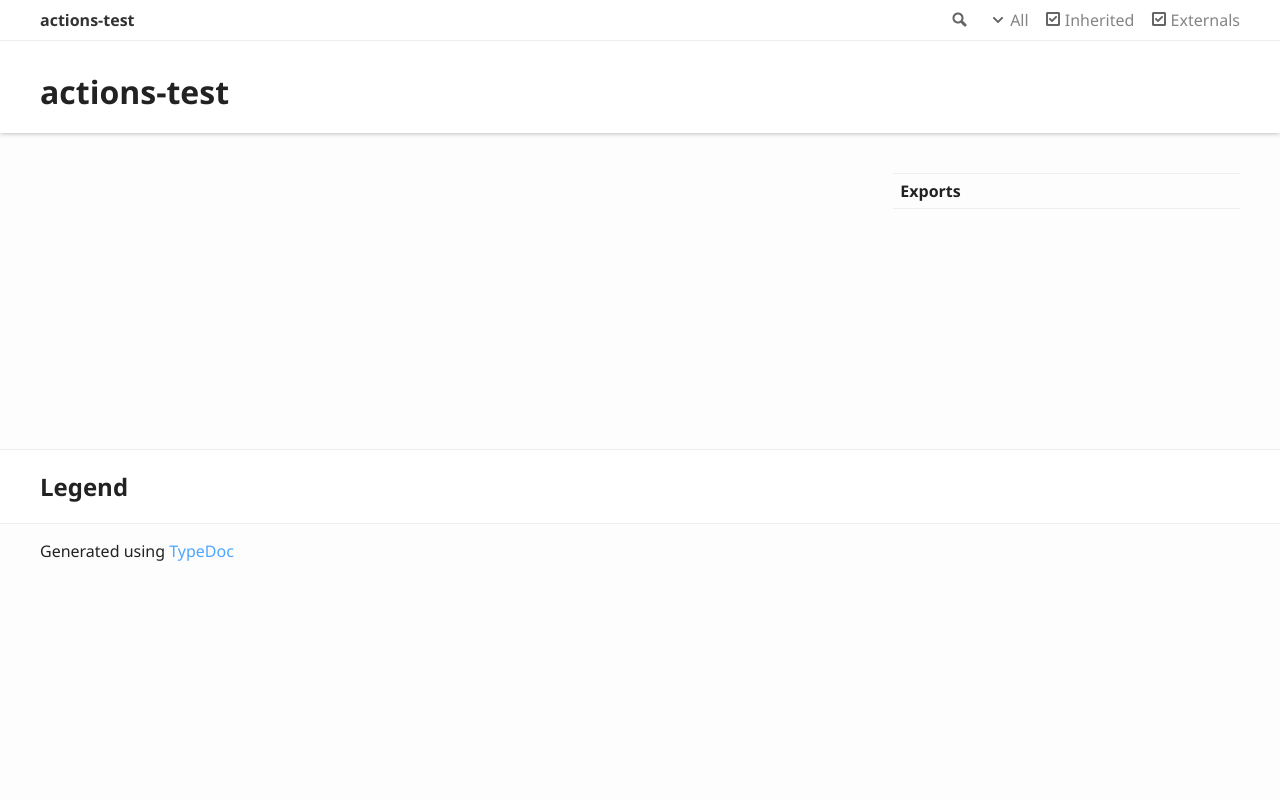
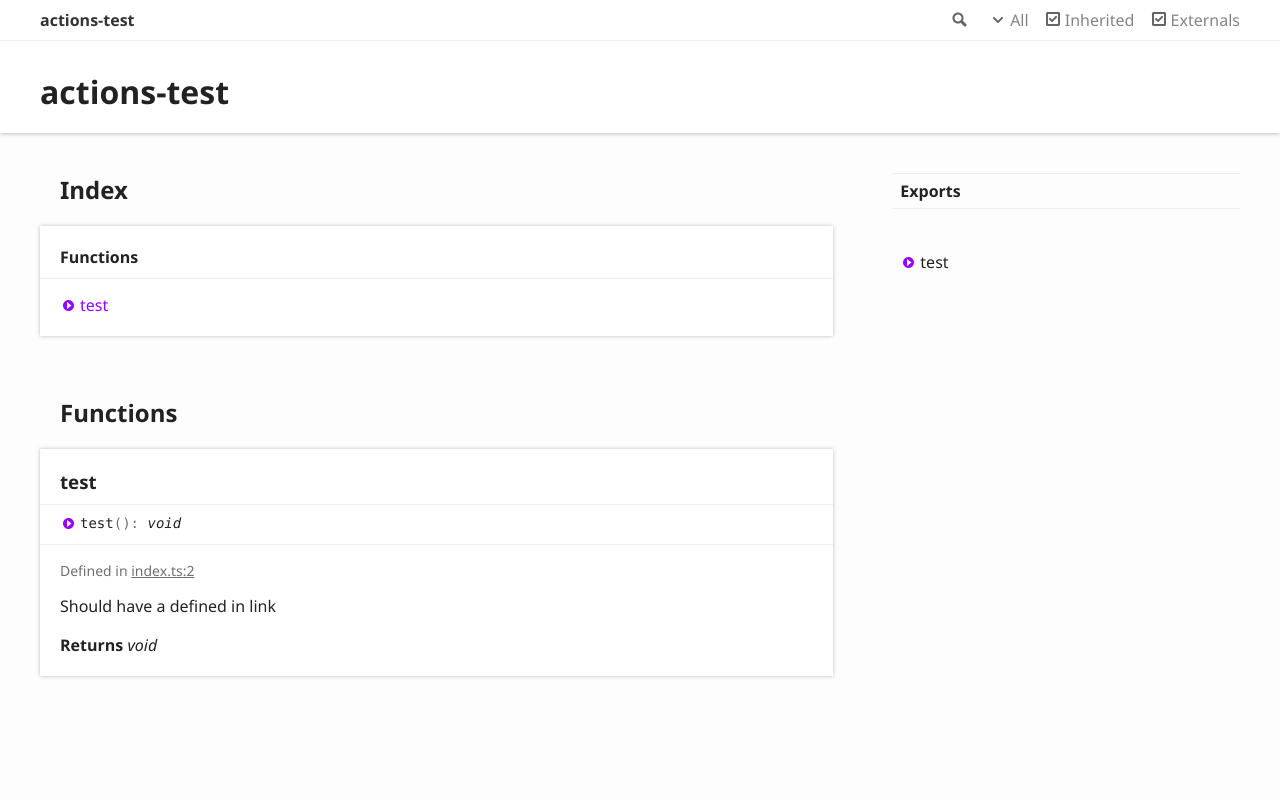
Before and after one commit to Gerrit0/actions-test, a plain HTML site: page modules.html in a window 1280 px wide. Shown: the top 800 px of the page. Drawn offline with Linux system fonts and the light colour scheme.

Commit message:
Deploying to gh-pages from  @ 35e75ca4b248800c6645f93d38c6414f2e44192c 🚀

```diff
--- a/assets/js/search.js
+++ b/assets/js/search.js
@@ -1 +1 @@
-window.searchData = {"kinds":{},"rows":[],"index":{"version":"2.3.9","fields":["name","parent"],"fieldVectors":[],"invertedIndex":[],"pipeline":[]}}
+window.searchData = {"kinds":{"64":"Function"},"rows":[{"id":0,"kind":64,"name":"test","url":"modules.html#test","classes":"tsd-kind-function"}],"index":{"version":"2.3.9","fields":["name","parent"],"fieldVectors":[["name/0",[0,2.877]],["parent/0",[]]],"invertedIndex":[["test",{"_index":0,"name":{"0":{}},"parent":{}}]],"pipeline":[]}}
--- a/modules.html
+++ b/modules.html
@@ -57,6 +57,44 @@
 <div class="container container-main">
 	<div class="row">
 		<div class="col-8 col-content">
+			<section class="tsd-panel-group tsd-index-group">
+				<h2>Index</h2>
+				<section class="tsd-panel tsd-index-panel">
+					<div class="tsd-index-content">
+						<section class="tsd-index-section ">
+							<h3>Functions</h3>
+							<ul class="tsd-index-list">
+								<li class="tsd-kind-function"><a href="modules.html#test" class="tsd-kind-icon">test</a></li>
+							</ul>
+						</section>
+					</div>
+				</section>
+			</section>
+			<section class="tsd-panel-group tsd-member-group ">
+				<h2>Functions</h2>
+				<section class="tsd-panel tsd-member tsd-kind-function">
+					<a name="test" class="tsd-anchor"></a>
+					<h3>test</h3>
+					<ul class="tsd-signatures tsd-kind-function">
+						<li class="tsd-signature tsd-kind-icon">test<span class="tsd-signature-symbol">(</span><span class="tsd-signature-symbol">)</span><span class="tsd-signature-symbol">: </span><span class="tsd-signature-type">void</span></li>
+					</ul>
+					<ul class="tsd-descriptions">
+						<li class="tsd-description">
+							<aside class="tsd-sources">
+								<ul>
+									<li>Defined in <a href="https://github.com/Gerrit0/actions-test/blob/35e75ca/src/index.ts#L2">index.ts:2</a></li>
+								</ul>
+							</aside>
+							<div class="tsd-comment tsd-typography">
+								<div class="lead">
+									<p>Should have a defined in link</p>
+								</div>
+							</div>
+							<h4 class="tsd-returns-title">Returns <span class="tsd-signature-type">void</span></h4>
+						</li>
+					</ul>
+				</section>
+			</section>
 		</div>
 		<div class="col-4 col-menu menu-sticky-wrap menu-highlight">
 			<nav class="tsd-navigation primary">
@@ -68,6 +106,9 @@
 			</nav>
 			<nav class="tsd-navigation secondary menu-sticky">
 				<ul class="before-current">
+					<li class=" tsd-kind-function">
+						<a href="modules.html#test" class="tsd-kind-icon">test</a>
+					</li>
 				</ul>
 			</nav>
 		</div>
```
Also changed, not shown: index.html (+3 -0 lines).
